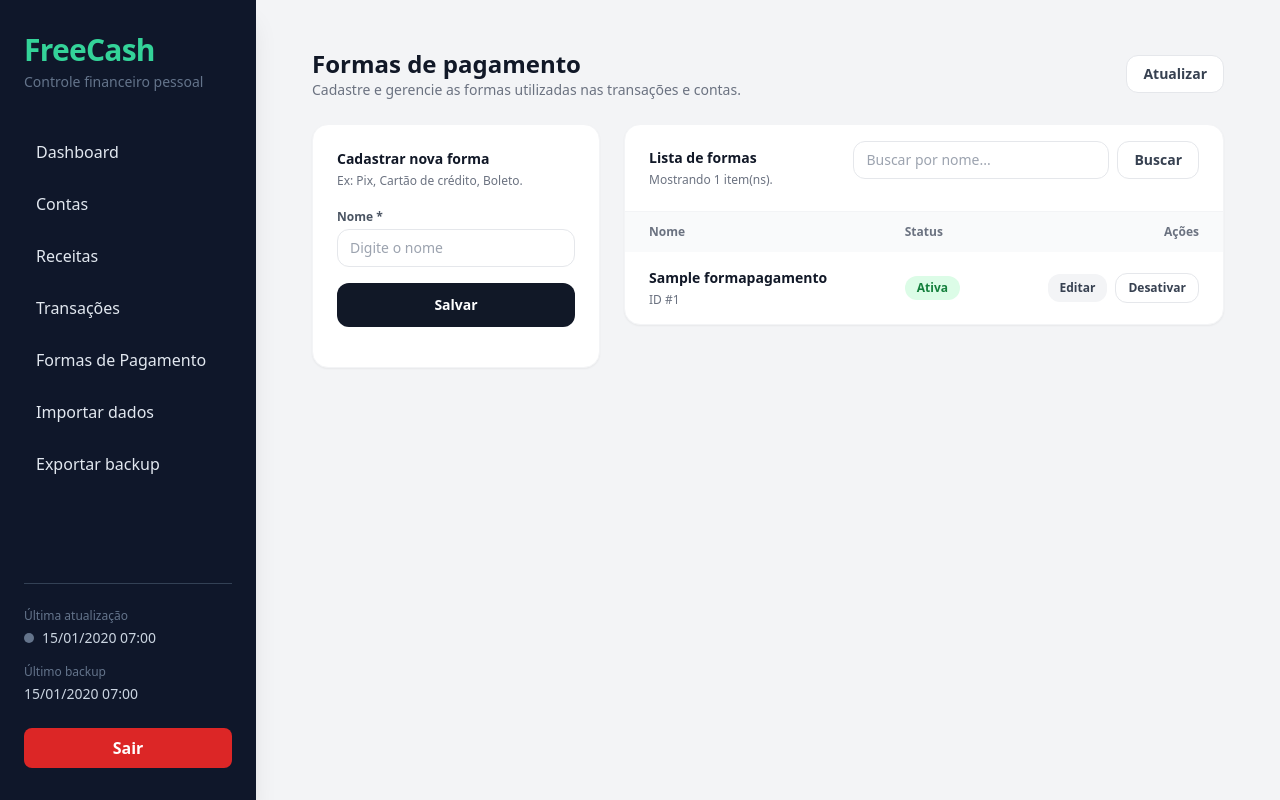
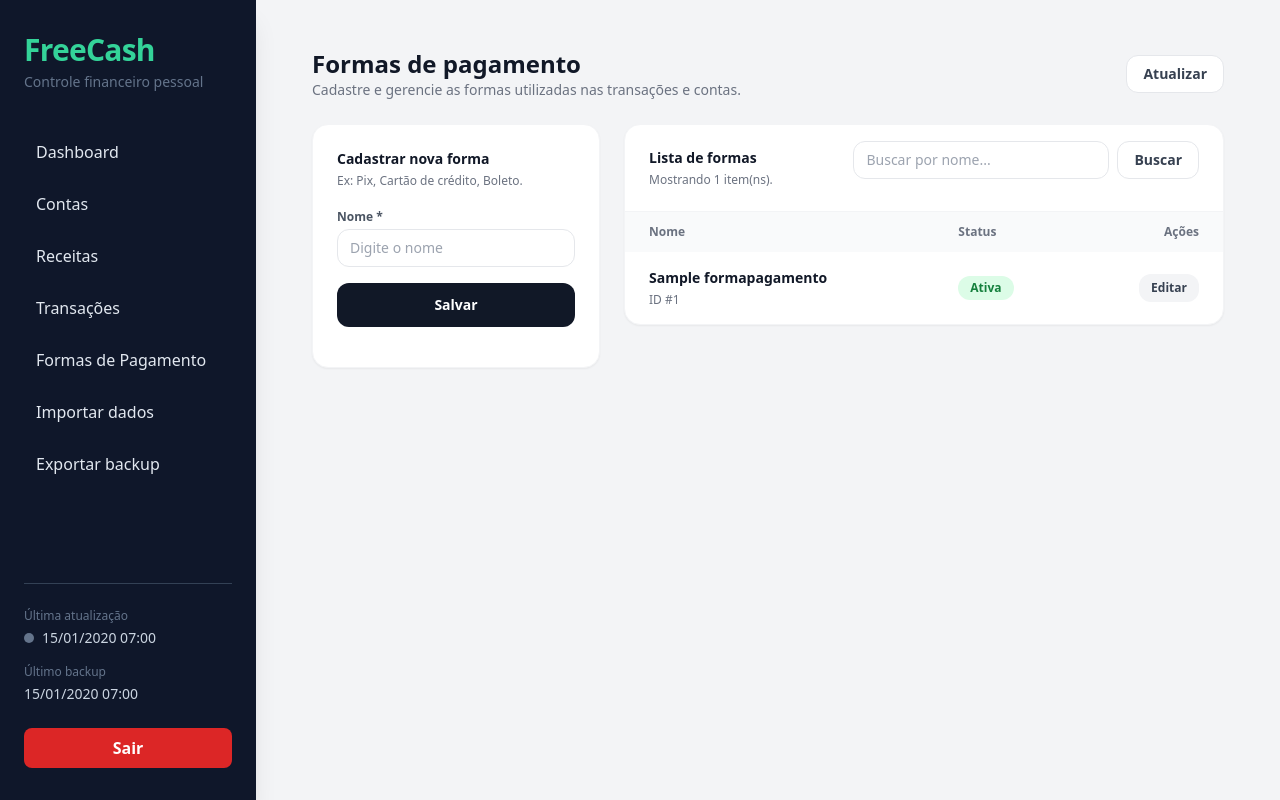
Before and after one commit to ChrystiandaHora/freecash, a Django app: page /formas-de-pagamento/ in a window 1280 px wide. Run offline with Django 4.2, Linux system fonts and the light colour scheme; a user stored in the database is signed in; tables that the repository leaves empty hold one stand-in row (values such as "Sample post"); some libraries are stand-ins or nearby versions.

Commit message:
Remove opções de ativar/desativar em formas de pagamento e ajusta filtro de categorias para incluir "Investimento"

```diff
--- a/core/templates/formas_pagamento.html
+++ b/core/templates/formas_pagamento.html
@@ -126,18 +126,6 @@
                          class="inline-flex items-center justify-center rounded-xl bg-gray-100 px-3 py-1.5 text-xs font-semibold text-gray-700 hover:bg-gray-200">
                         Editar
                       </a>
-
-                      {% if f.ativa %}
-                        <a href="#"
-                           class="inline-flex items-center justify-center rounded-xl border border-gray-200 bg-white px-3 py-1.5 text-xs font-semibold text-gray-700 hover:bg-gray-50">
-                          Desativar
-                        </a>
-                      {% else %}
-                        <a href="#"
-                           class="inline-flex items-center justify-center rounded-xl border border-gray-200 bg-white px-3 py-1.5 text-xs font-semibold text-gray-700 hover:bg-gray-50">
-                          Ativar
-                        </a>
-                      {% endif %}
                     </div>
                   </td>
                 </tr>
--- a/core/views/receitas.py
+++ b/core/views/receitas.py
@@ -45,7 +45,9 @@ class ReceitasView(View):
         # combos para selects
         categorias = (
             Categoria.objects.filter(usuario=usuario)
-            .filter(Q(tipo=Categoria.TIPO_RECEITA) | Q(tipo=Categoria.TIPO_DESPESA))
+            .filter(
+                Q(tipo=Categoria.TIPO_RECEITA) | Q(tipo=Categoria.TIPO_INVESTIMENTO)
+            )
             .order_by("nome")
         )
 
```
